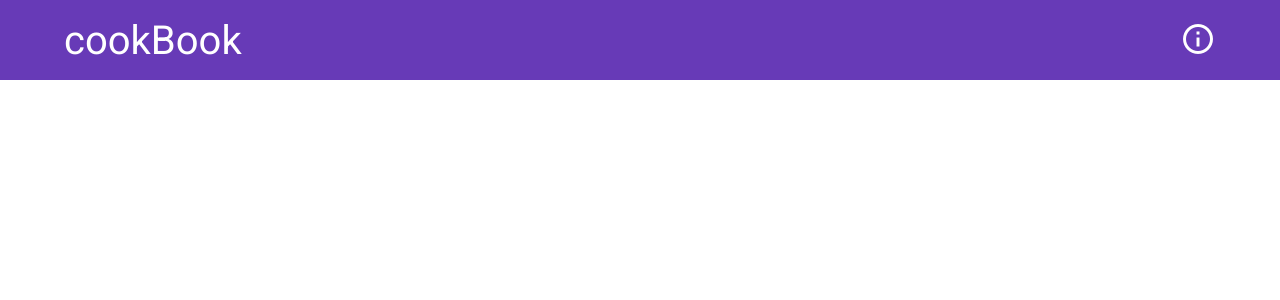
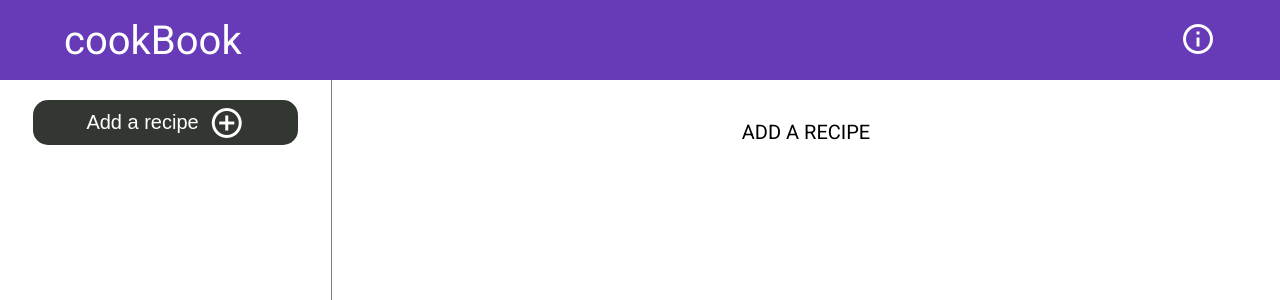
Before and after one commit to janskiba/cookBook, an Angular app: page /add-recipe in a window 1280 px wide. Before the commit this address led to /. Shown: the top 300 px of the page. Built offline with nearby package versions, Linux system fonts and the light colour scheme.

Commit message:
configure routing

```diff
--- a/src/app/app-routing.module.ts
+++ b/src/app/app-routing.module.ts
@@ -1,7 +1,16 @@
 import { NgModule } from '@angular/core';
 import { RouterModule, Routes } from '@angular/router';
+import { AddRecipeComponent } from './recipes/add-recipe/add-recipe.component';
+import { RecipesComponent } from './recipes/recipes.component';
 
-const routes: Routes = [];
+const routes: Routes = [
+  {
+    path: '', component: RecipesComponent,
+    children: [
+      { path: 'add-recipe', component: AddRecipeComponent }
+    ]
+  }
+];
 
 @NgModule({
   imports: [RouterModule.forRoot(routes)],
--- a/src/app/app.component.html
+++ b/src/app/app.component.html
@@ -1 +1 @@
-<app-navbar [appTitle]="title"></app-navbar>
+<app-navbar [appTitle]="title"></app-navbar> <router-outlet></router-outlet>
--- /dev/null
+++ b/src/app/recipes/add-recipe/add-recipe.component.html
@@ -0,0 +1,3 @@
+<div class="add-recipe">
+  <p>Add a recipe</p>
+</div>
```
Also changed, not shown: src/app/app.module.ts (+6 -2 lines).
